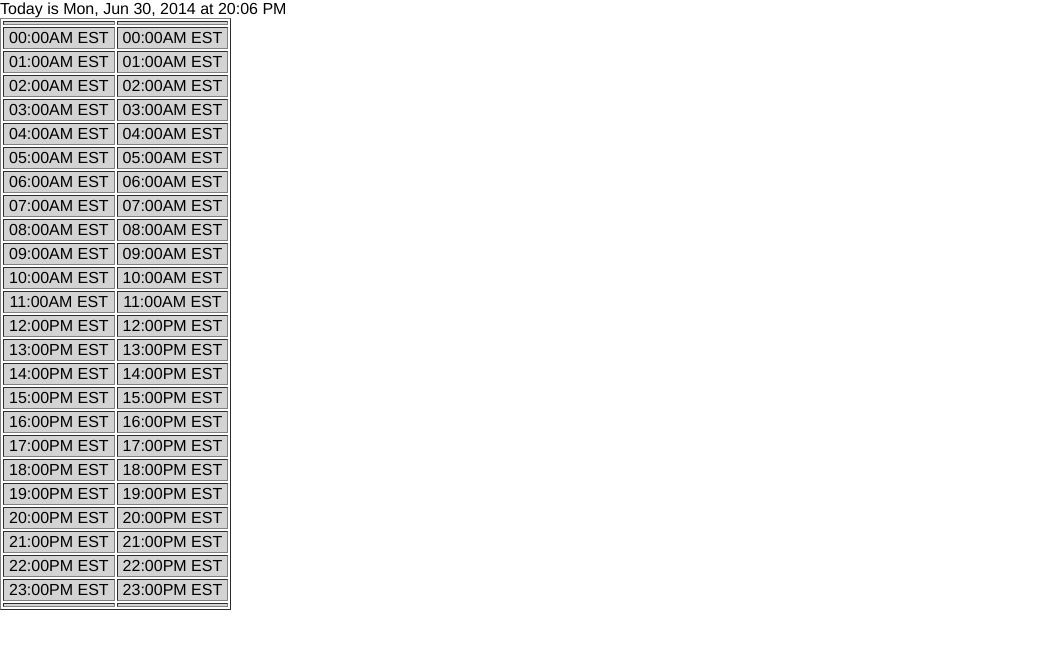
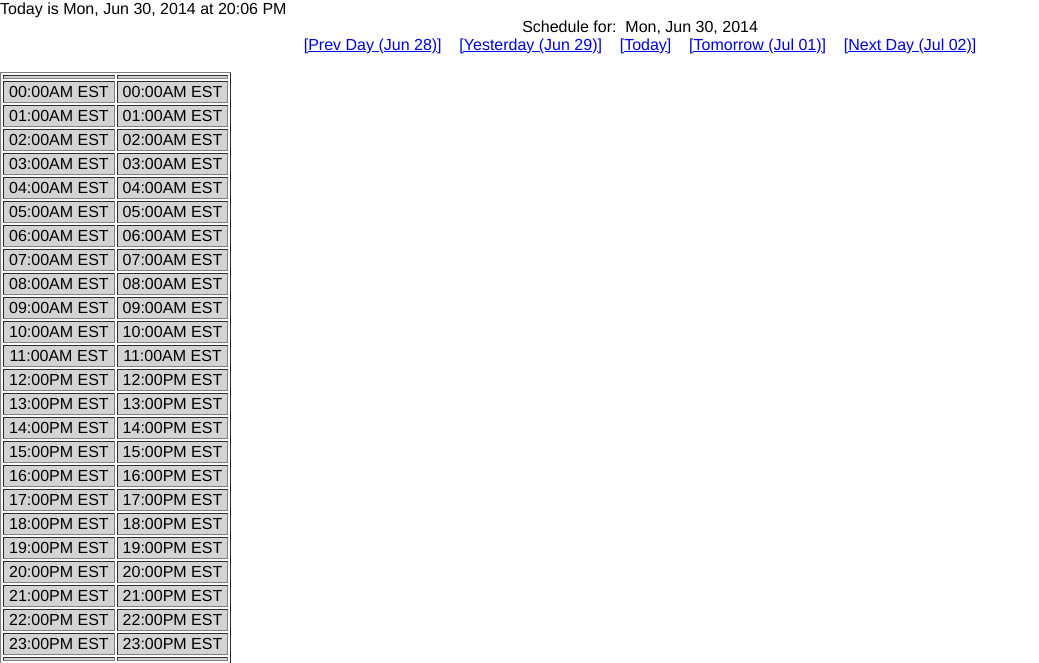
Before and after one commit to miabbott/reserve-flask, a Flask app: page /hours/ in a window 1280 px wide. Shown: the top 663 px of the page, without its empty margins (0-1039 px from the left). Run offline with Flask 2, Linux system fonts and the light colour scheme; data that the repository does not hold is empty; some libraries are stand-ins or nearby versions.

Commit message:
Fully functional; release 0.1

```diff
--- a/app/static/css/main.css
+++ b/app/static/css/main.css
@@ -27,3 +27,10 @@ td.available {
 .exterior {
   background-color: lightgrey;
 }
+
+.center {
+    margin-left: auto;
+    margin-right: auto;
+    width: 70%;
+    text-align: center;
+}
--- a/app/templates/hours.html
+++ b/app/templates/hours.html
@@ -2,6 +2,9 @@
 
 {% block content %}
   Today is {{ now.strftime("%a, %b %d, %Y at %H:%M %p") }}
+  <br />
+  {% include 'nav.html' %}
+  <br />
   <table border="1">
     {% include 'headers.html' %}
     {% include 'meat.html' %}
--- a/app/templates/layout.html
+++ b/app/templates/layout.html
@@ -2,7 +2,7 @@
 <html lang="en">
   <head>
     <link rel="stylesheet" href="{{ url_for('static', filename='css/main.css') }}">
-    <script src="/static/js/moment.min.js"></script>
+    <!-- script src="/static/js/moment.min.js"></script -->
     <title>Reserve Test Systems</title>
   </head>
   <body>
--- /dev/null
+++ b/app/templates/nav.html
@@ -0,0 +1,14 @@
+<div class="center">
+Schedule for:&nbsp;&nbsp;{{ date_str.strftime("%a, %b %d, %Y") }}
+<br />
+<a href="{{ url_for('hours', date_str = date_nav_list[0].strftime("%Y-%m-%d")) }}">[Prev Day ({{ date_nav_list[0].strftime("%b %d") }})]</a>
+&nbsp;&nbsp;
+<a href="{{ url_for('hours', date_str = date_nav_list[1].strftime("%Y-%m-%d")) }}">[Yesterday ({{ date_nav_list[1].strftime("%b %d") }})]</a>
+&nbsp;&nbsp;
+<a href="{{ url_for('hours', date_str = date_nav_list[2].strftime("%Y-%m-%d")) }}">[Today]</a>
+&nbsp;&nbsp;
+<a href="{{ url_for('hours', date_str = date_nav_list[3].strftime("%Y-%m-%d")) }}">[Tomorrow ({{ date_nav_list[3].strftime("%b %d") }})]</a>
+&nbsp;&nbsp;
+<a href="{{ url_for('hours', date_str = date_nav_list[4].strftime("%Y-%m-%d")) }}">[Next Day ({{ date_nav_list[4].strftime("%b %d") }})]</a>
+<br />
+</div>
--- a/app/views.py
+++ b/app/views.py
@@ -10,7 +10,7 @@ def modify():
   session.modified = True
 
 @app.route('/')
-@app.route('/index')
+@app.route('/index/')
 def index():
     if 'name' in session:
         name = session['name']
@@ -18,7 +18,7 @@ def index():
     else:
         return redirect(url_for('login'))
 
-@app.route('/login', methods = ['GET', 'POST'])
+@app.route('/login/', methods = ['GET', 'POST'])
 def login():
     form = NameForm()
 
@@ -26,9 +26,11 @@ def login():
         session['name'] = form.name.data
         return redirect(url_for('hours'))
     elif request.method == 'GET':
-        return render_template('login.html', form=form, now=datetime.now())
+        return render_template('login.html',
+                               form=form,
+                               now=datetime.now())
 
-@app.route('/delete')
+@app.route('/delete/')
 def delete():
     # The way I solved the ability to delete multiple Reservations at a time
     # was to search the table for a Reservation that had the same user and
@@ -52,7 +54,9 @@ def delete():
     search = True
     while search:
         res_date = res_date + timedelta(hours=1)
-        next_res = Reservation.query.filter(Reservation.res_datetime == res_date, Reservation.reserved_by == user_id, Reservation.device == sys).all()
+        next_res = Reservation.query.filter(Reservation.res_datetime == res_date,
+                                            Reservation.reserved_by == user_id,
+                                            Reservation.device == sys).all()
 
         if next_res:
             db.session.delete(next_res[0])
@@ -88,7 +92,9 @@ def reserve():
 
     # iterate through the hours and create reservations
     for hr in range(hours):
-        r = Reservation(res_datetime = new_datetime + timedelta(hours = hr), reserved_by = reserved_by, device = system)
+        r = Reservation(res_datetime = new_datetime + timedelta(hours = hr),
+                        reserved_by = reserved_by,
+                        device = system)
         db.session.add(r)
 
     # commit all the records
@@ -109,6 +115,21 @@ def hours(date_str = None):
         month = int(date_list[1])
         day = int(date_list[2])
         date_str = date(year, month, day)
+
+    # build a list of dates for nav bar
+    today_dt = datetime.combine(date.today(), time(hour = 0))
+    yesterday_dt = today_dt - timedelta(days = 1)
+    tomorrow_dt = today_dt + timedelta(days = 1)
+
+    date_str_dt = datetime.combine(date_str, time(hour = 0))
+    if today_dt == date_str_dt:
+        prev_dt = date_str_dt - timedelta(days = 2)
+        next_dt = date_str_dt + timedelta(days = 2)
+    else:
+        prev_dt = date_str_dt - timedelta(days = 1)
+        next_dt = date_str_dt + timedelta(days = 1)
+
+    date_nav_list = [prev_dt, yesterday_dt, today_dt, tomorrow_dt, next_dt]
 
     # get a list of all the systems in the DB
     systems = System.query.all()
@@ -138,4 +159,10 @@ def hours(date_str = None):
         matrix[h] = zipped
 
     # render the hours template with a date, list of hours, list of systems, and the matrix
-    return render_template('hours.html', date_str=date_str, hour_list=hour_list, systems=systems, matrix=matrix, now=datetime.now())
+    return render_template('hours.html',
+                           date_nav_list = date_nav_list,
+                           date_str = date_str,
+                           hour_list=hour_list,
+                           systems=systems,
+                           matrix=matrix,
+                           now=datetime.now())
```
Also changed, not shown: app/templates/matrix.html (deleted, +0 -9 lines), app/templates/reserve.html (deleted, +0 -8 lines).
